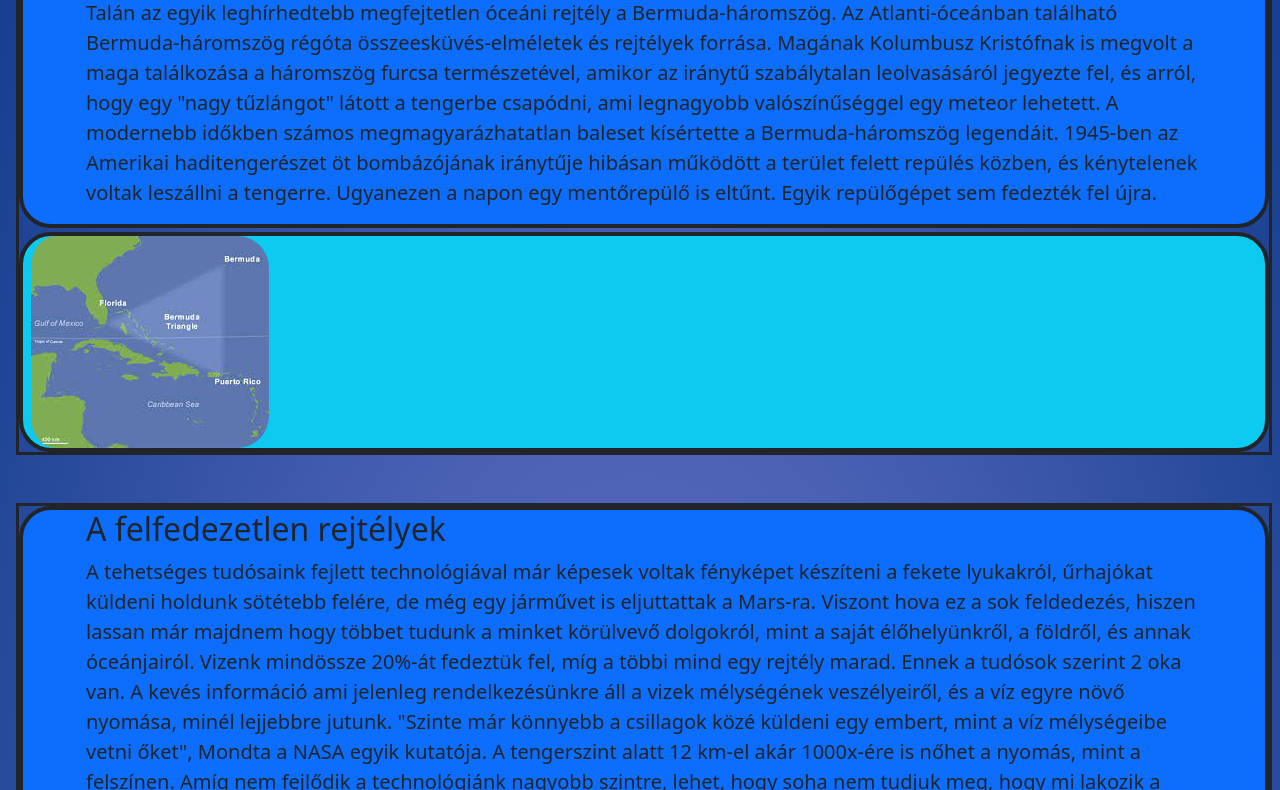
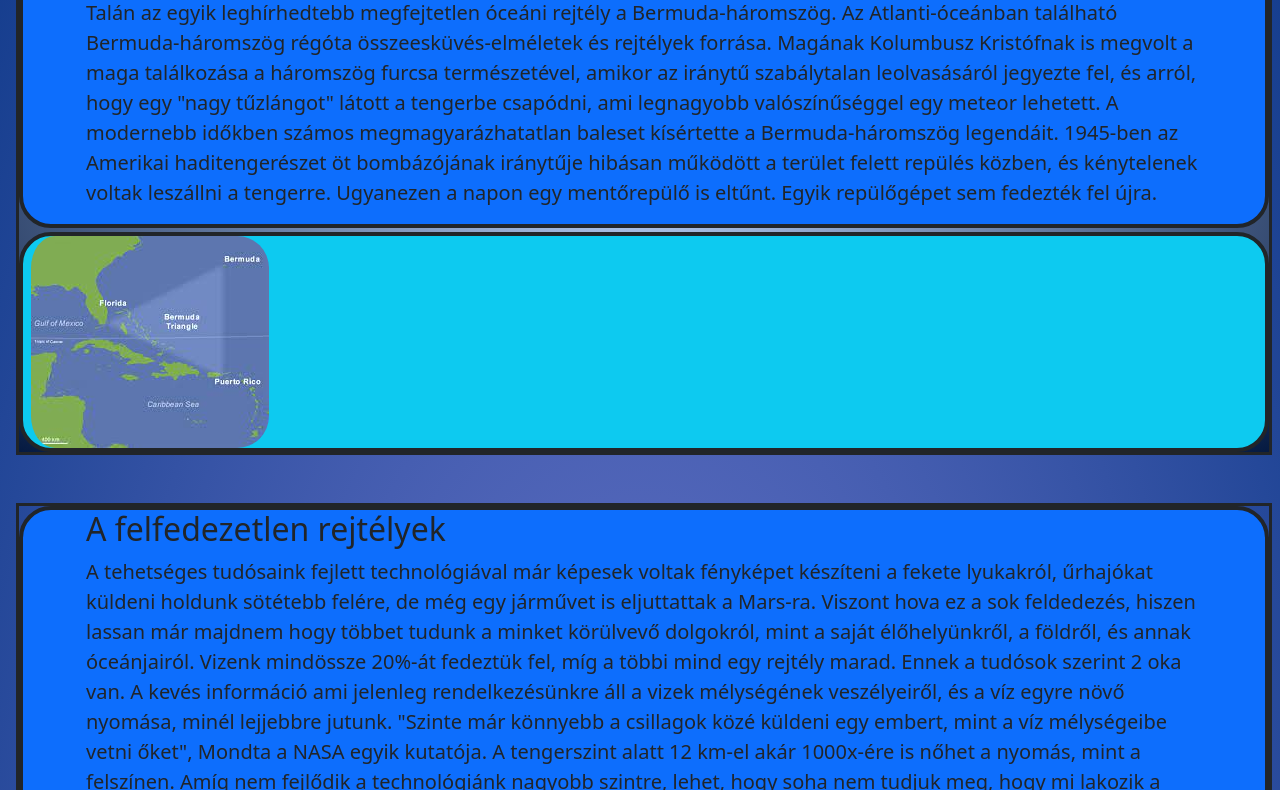
Before and after one commit to Brucknerartur/Ocejan, a plain HTML site: page teoriak.html in a window 1280 px wide. Shown: the part 226-1016 px from the top of the page. Drawn offline with nearby package versions, Linux system fonts and the light colour scheme.

Commit message:
Majd folytatom

```diff
--- a/teoriak.html
+++ b/teoriak.html
@@ -100,7 +100,7 @@
 
     <div class="col-md-12 col-sm-12 mt-3 ms-lg-3 ms-md-3 p  e-sm-6    ">
 
-        <section id="Bermuda" class="border border-dark border-3 mb-5 sm-p-0 sm-m-0">
+        <section id="Bermuda" class="border border-dark border-3 mb-5 sm-p-0 sm-m-0 nagydiv">
             <div class="bg-primary border border-dark border-4 rounded-5 mb-1  fs-5">
                 <div class="container">
                     <h2>
@@ -129,7 +129,6 @@
                 <img class="ps-2 rounded-5 szk" src="images/harom.jpg" alt="">
             </div>
         </section>
-        <!-- <div class="border-bottom border-dark border-4 mb-5"></div> -->
 
 
 
--- a/á.css
+++ b/á.css
@@ -92,3 +92,8 @@ body {
   max-width: fit-content;
   width: 100% !important;
 }
+
+.nagydiv{
+  background-image: radial-gradient(#b6cdf3, #051a41);
+
+}
```
